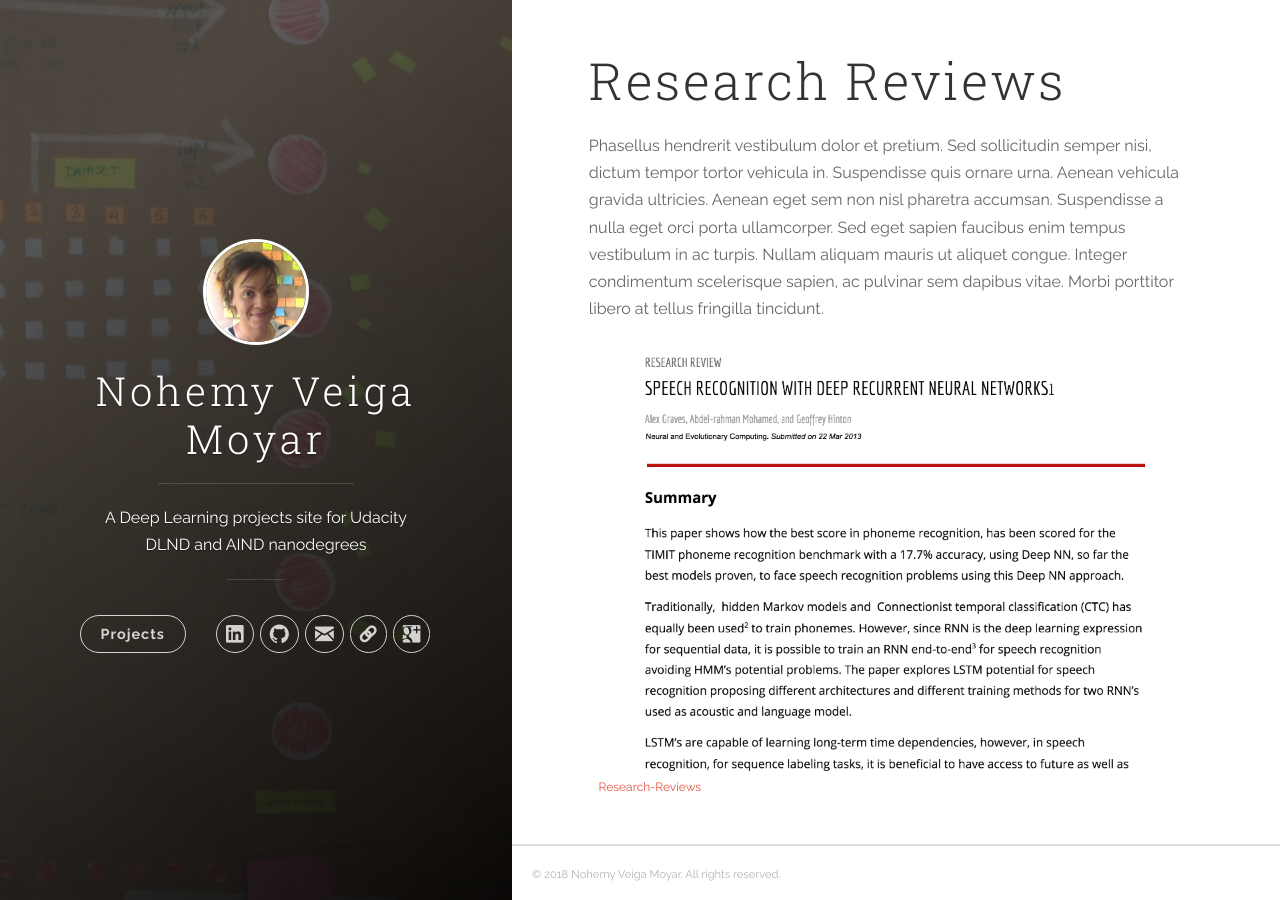
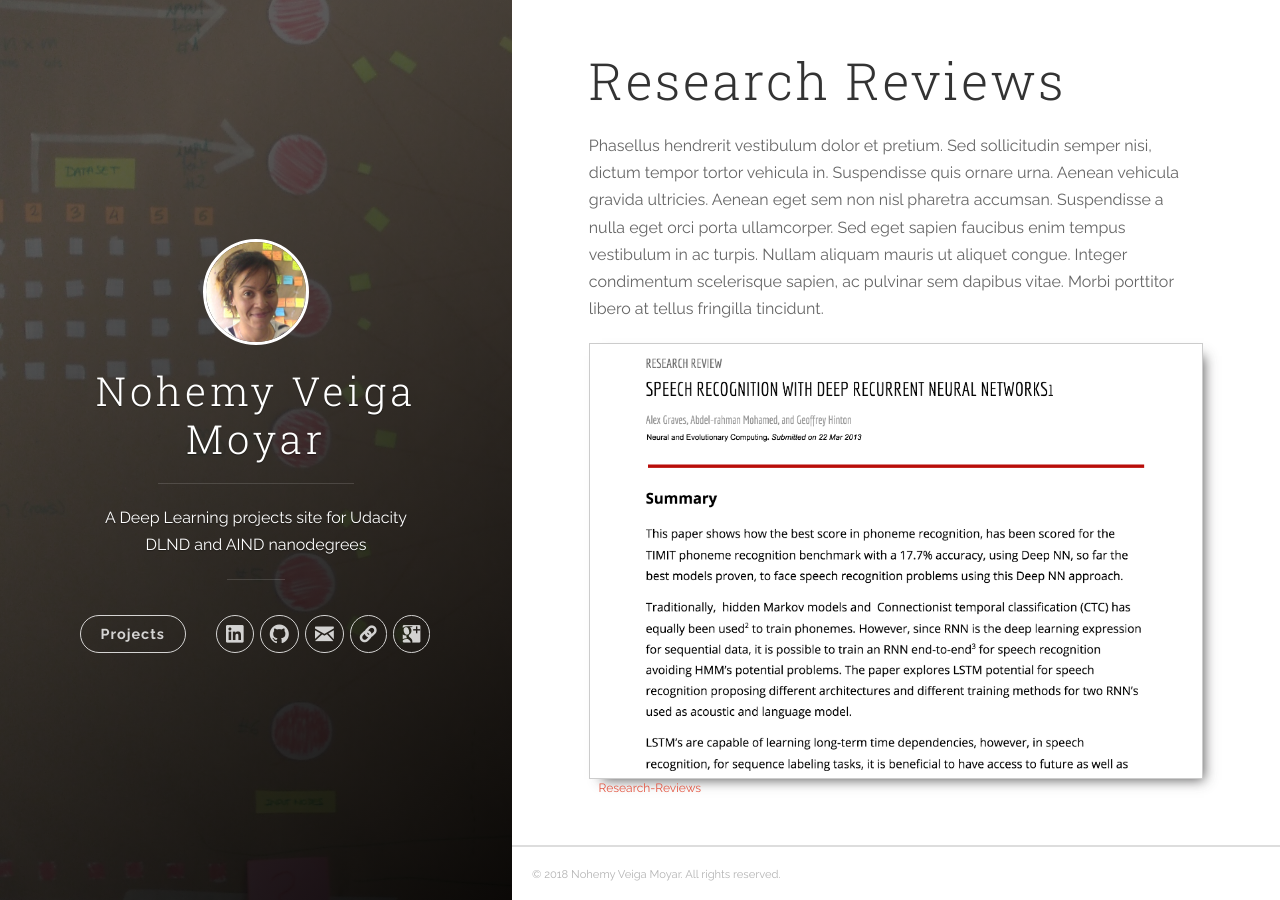
Before and after one commit to nvmoyar/nvmoyar.github.io, a Jekyll site: the page built from _projects/research_reviews.md, in a window 1280 px wide. Built offline with Jekyll 4.4.1, drawn with Linux system fonts in a browser that asks for light colours.

Commit message:
Border and shadow for project images

```diff
--- a/css/main.scss
+++ b/css/main.scss
@@ -57,3 +57,10 @@ pre.highlight code,
   border: 3px solid #fff;
   border-radius:100%;
 }
+
+.post-img {
+  border: 1px solid #CCC;
+  -webkit-box-shadow: 7px 7px 12px -6px rgba(56,55,56,0.82);
+  -moz-box-shadow: 7px 7px 12px -6px rgba(56,55,56,0.82);
+  box-shadow: 7px 7px 12px -6px rgba(56,55,56,0.82);
+}
```
